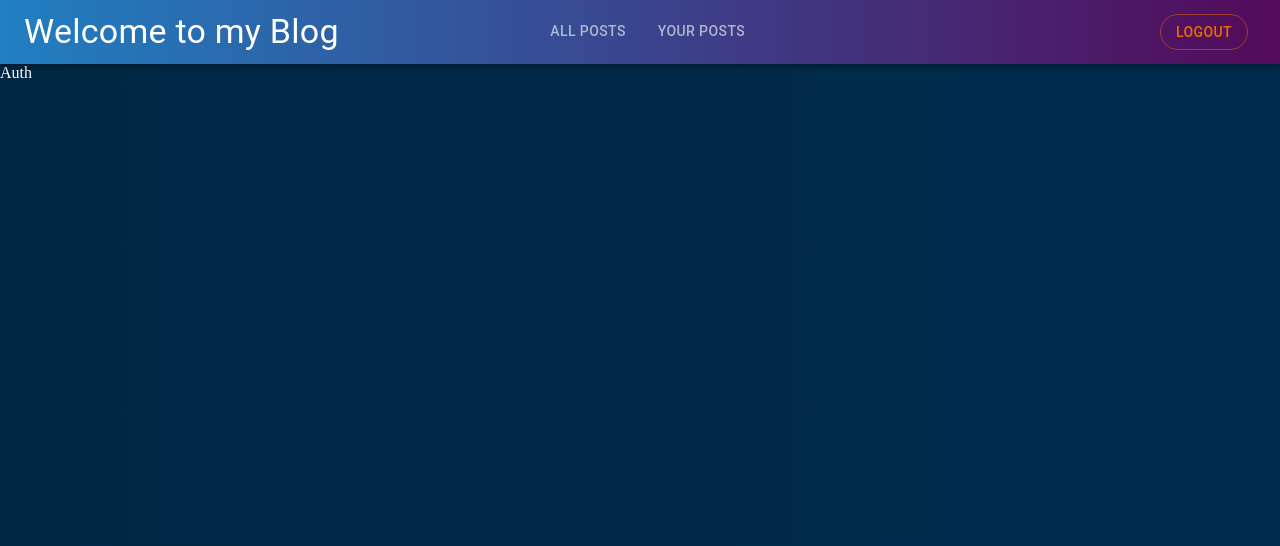
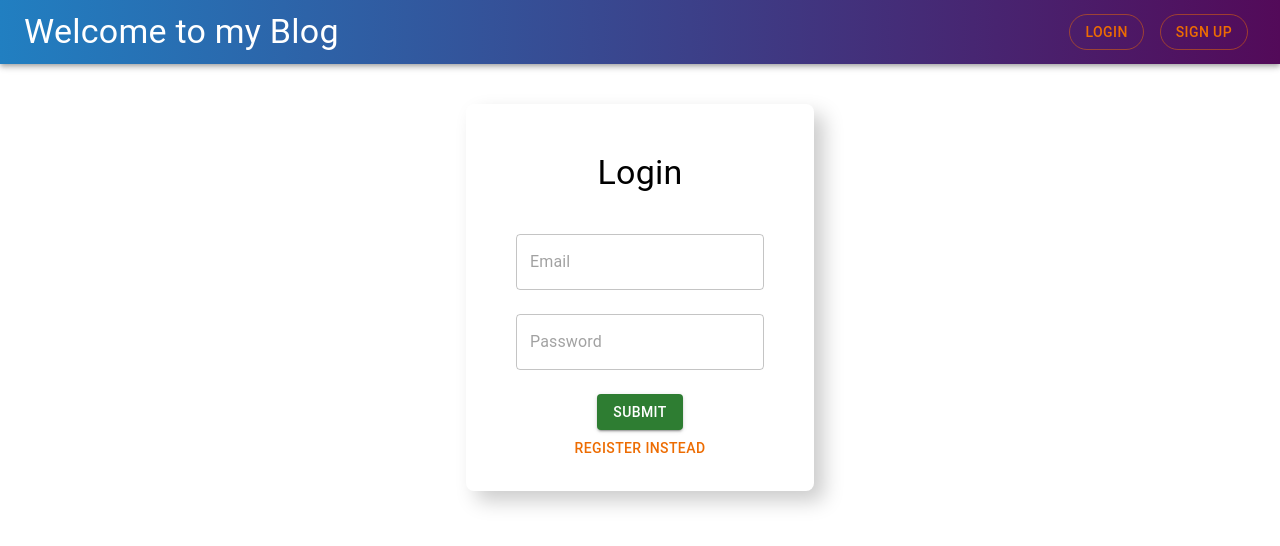
Before and after one commit to xeroxzen/My-Official-Blog-Built-Using-The-MERN-Stack, a React (Create React App) app in the folder client/: page /auth in a window 1280 px wide. Shown: the top 546 px of the page. Built offline with nearby package versions, Linux system fonts and the light colour scheme.

Commit message:
I need to sleep now

```diff
--- a/client/src/components/Auth.js
+++ b/client/src/components/Auth.js
@@ -1,7 +1,93 @@
-import React from "react";
+import React, { useState } from "react";
 
+import { Box, Button, TextField, Typography } from "@mui/material";
 const Auth = () => {
-  return <div>Auth</div>;
+  const [inputs, setInputs] = useState({
+    name: "",
+    email: "",
+    password: "",
+  });
+
+  const [isSignUp, setIsSignUp] = useState(false);
+  const handleChange = (e) => {
+    setInputs((prevState) => ({
+      ...prevState,
+      [e.target.name]: e.target.value,
+    }));
+  };
+
+  const handleSubmit = (e) => {
+    e.preventDefault();
+    console.log(inputs);
+  };
+
+  return (
+    <div>
+      <form onSubmit={handleSubmit}>
+        <Box
+          // sx={{
+          //   background:
+          //     "linear-gradient(90deg,rgba(0, 40, 69, 1) 0%,rgba(0, 43, 77, 1) 100%);",
+          // }}
+          maxWidth={300}
+          display="flex"
+          flexDirection={"column"}
+          alignItems="center"
+          justifyContent={"center"}
+          boxShadow="10px 10px 20px #ccc"
+          padding={3}
+          margin="auto"
+          marginTop={5}
+          borderRadius={2}
+        >
+          <Typography
+            sx={{ color: "twitter-blue" }}
+            variant="h4"
+            padding={3}
+            textAlign="center"
+          >
+            {isSignUp ? "Sign Up" : "Login"}
+          </Typography>
+          {isSignUp && (
+            <TextField
+              name="name"
+              onChange={handleChange}
+              value={inputs.name}
+              placeholder="Username"
+              margin="normal"
+            />
+          )}
+          <TextField
+            name="email"
+            onChange={handleChange}
+            value={inputs.email}
+            type={"email"}
+            placeholder="Email"
+            margin="normal"
+          />
+          <TextField
+            name="password"
+            onChange={handleChange}
+            value={inputs.password}
+            type={"password"}
+            placeholder="Password"
+            margin="normal"
+          />
+          <Button
+            type="submit"
+            variant="contained"
+            sx={{ marginTop: 2 }}
+            color="success"
+          >
+            Submit
+          </Button>
+          <Button onClick={() => setIsSignUp(!isSignUp)} color="warning">
+            {isSignUp ? "Login" : "Register"} Instead
+          </Button>
+        </Box>
+      </form>
+    </div>
+  );
 };
 
 export default Auth;
--- a/client/src/index.css
+++ b/client/src/index.css
@@ -2,7 +2,7 @@
   margin: 0;
 }
 
-body {
+/* body {
   background: rgb(0, 40, 69);
   background: linear-gradient(
     90deg,
@@ -10,4 +10,8 @@
     rgba(0, 43, 77, 1) 100%
   );
   color: #fff;
+} */
+
+body {
+  background: "#d0d0d0";
 }
--- a/client/src/store/index.js
+++ b/client/src/store/index.js
@@ -3,7 +3,7 @@
 const authSlice = createSlice({
   name: "auth",
   initialState: {
-    isAuthenticated: true,
+    isAuthenticated: false,
     user: null,
     token: null,
   },
```
